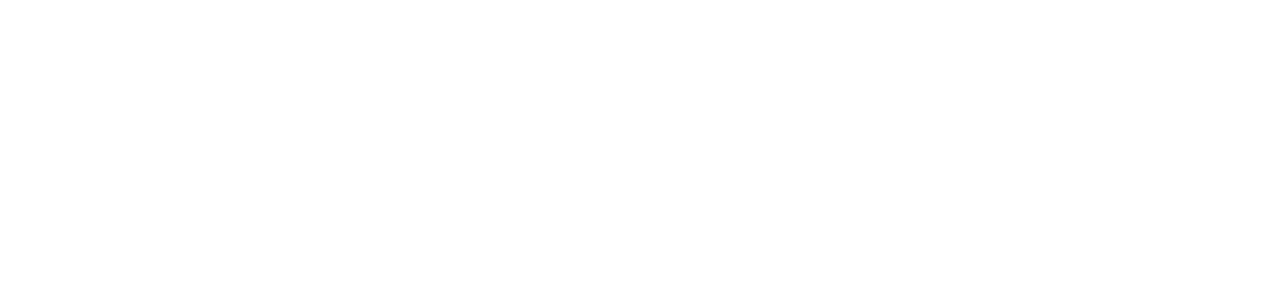
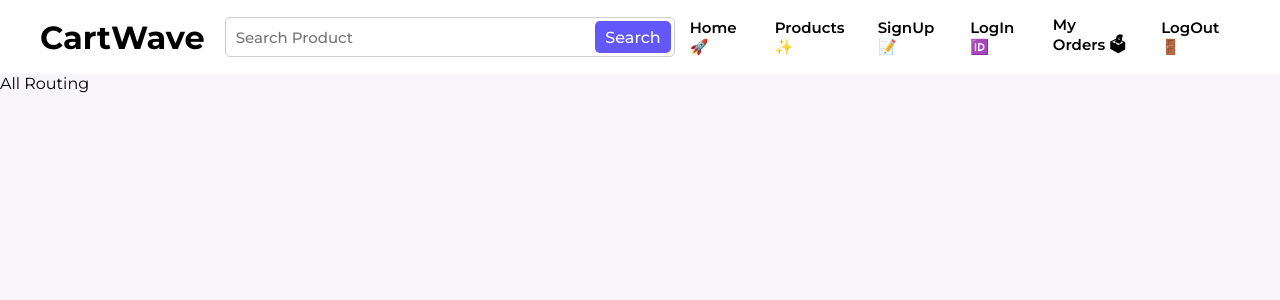
Before and after one commit to faisalkhandev/cartwave-e-commerce-web-app-, a React (Vite) app: page / in a window 1280 px wide. Shown: the top 300 px of the page. Built offline with nearby package versions, Linux system fonts and the light colour scheme.

Commit message:
style: navbar styled

```diff
--- a/src/App.css
+++ b/src/App.css
@@ -0,0 +1,4 @@
+.app {
+  display: grid;
+  grid-template-rows: 80% auto;
+}
--- a/src/App.jsx
+++ b/src/App.jsx
@@ -1,10 +1,13 @@
-import { useState } from "react";
-import reactLogo from "./assets/react.svg";
-import viteLogo from "/vite.svg";
 import "./App.css";
+import Navbar from "./components/Navbar/Navbar";
 
 function App() {
-  return <></>;
+  return (
+    <div className="app">
+      <Navbar />
+      <main>All Routing </main>
+    </div>
+  );
 }
 
 export default App;
--- /dev/null
+++ b/src/components/Navbar/Links.jsx
@@ -0,0 +1,12 @@
+/* eslint-disable react/prop-types */
+import "./Links.css";
+
+const Links = ({ title, link, emoji }) => {
+  return (
+    <a href={link} className="align-center">
+      {title} {emoji}
+    </a>
+  );
+};
+
+export default Links;
--- /dev/null
+++ b/src/components/Navbar/Navbar.css
@@ -0,0 +1,47 @@
+.navbar {
+  justify-content: space-between;
+  padding: 0 40px;
+  background-color: #fff;
+}
+
+.navbar_heading {
+  margin-right: 20px;
+  font-size: 32px;
+}
+
+.navbar_form {
+  width: 450px;
+  height: 40px;
+  border: 1px solid #cdcdcd;
+  border-radius: 5px;
+  padding: 3px;
+}
+.navbar_search {
+  flex: 1;
+  padding: 0 7px;
+  height: 100%;
+  font-size: 15px;
+  font-weight: 500;
+  border: none;
+  outline: none;
+}
+
+.search_button {
+  height: 100%;
+  padding: 0 10px;
+  font-size: 16px;
+  font-weight: 500;
+  border: none;
+  border-radius: 5px;
+  background-color: #6457f9;
+  color: white;
+  cursor: pointer;
+}
+
+.navbar_links {
+  font-size: 15px;
+}
+
+.navbar_links > a {
+  margin: 15px;
+}
--- /dev/null
+++ b/src/components/Navbar/Navbar.jsx
@@ -0,0 +1,32 @@
+import Links from "./Links";
+import "./Navbar.css";
+
+const Navbar = () => {
+  return (
+    <nav className="align_center navbar">
+      <div className="align_center">
+        <h1 className=" align_center navbar_heading">CartWave</h1>
+        <form className="align_center navbar_form">
+          <input
+            type="text"
+            className="navbar_search"
+            placeholder="Search Product"
+          />
+          <button type="submit" className="search_button">
+            Search
+          </button>
+        </form>
+      </div>
+      <div className="align_center navbar_links">
+        <Links title="Home" link="/" emoji="🚀" />
+        <Links title="Products" link="/" emoji="✨" />
+        <Links title="SignUp" link="/" emoji="📝" />
+        <Links title="LogIn" link="/" emoji="🆔" />
+        <Links title="My Orders" link="/" emoji="🗳" />
+        <Links title="LogOut" link="/" emoji="🚪" />
+      </div>
+    </nav>
+  );
+};
+
+export default Navbar;
--- a/src/index.css
+++ b/src/index.css
@@ -0,0 +1,26 @@
+@import url("https://fonts.googleapis.com/css2?family=Montserrat:wght@400;500;600;700;800&display=swap");
+
+* {
+  margin: 0;
+  padding: 0;
+  box-sizing: border-box;
+  font-family: "Montserrat", sans-serif;
+}
+
+body {
+  background-color: #f8f6fa;
+  font-size: 16px;
+}
+
+.align_center {
+  display: flex;
+  align-items: center;
+}
+
+a {
+  font-size: inherit;
+  font-weight: 600;
+  color: inherit;
+  text-decoration: none;
+  cursor: pointer;
+}
```
Also changed, not shown: src/components/Navbar/Links.css (added).
